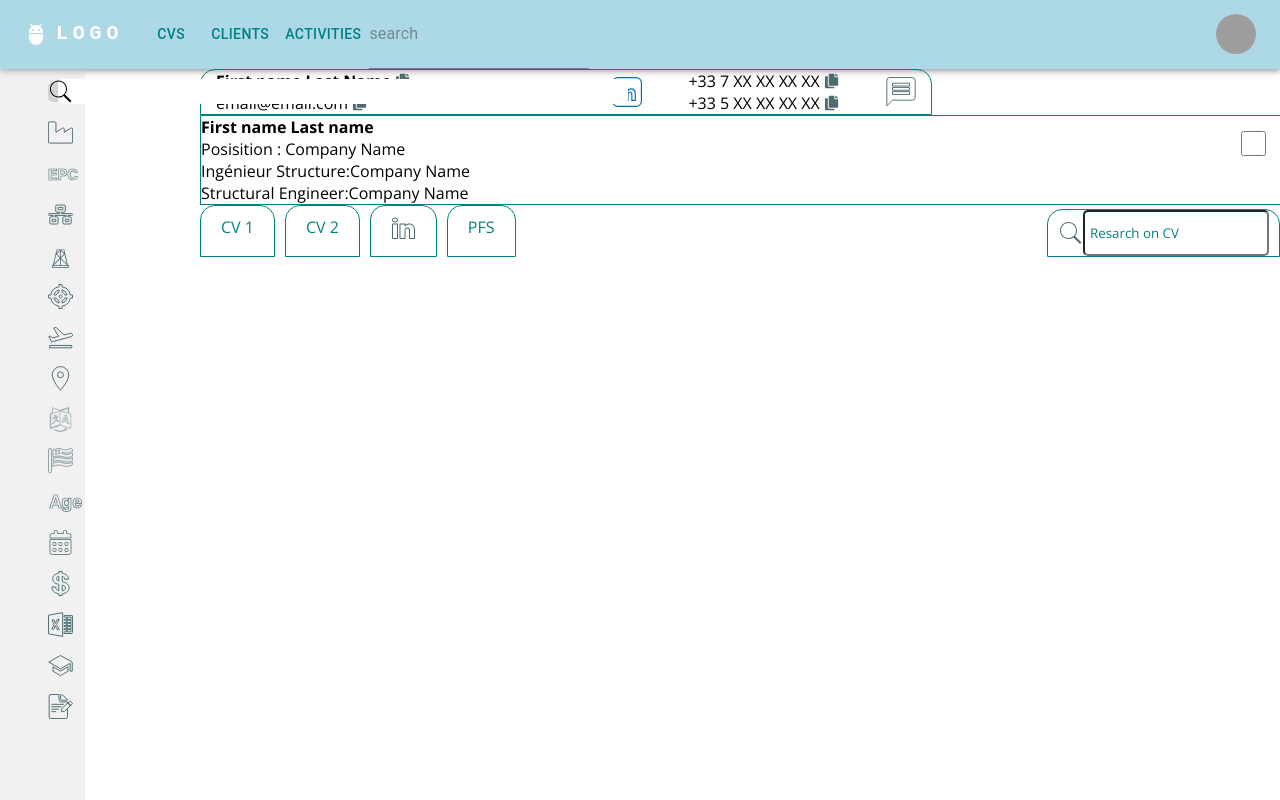
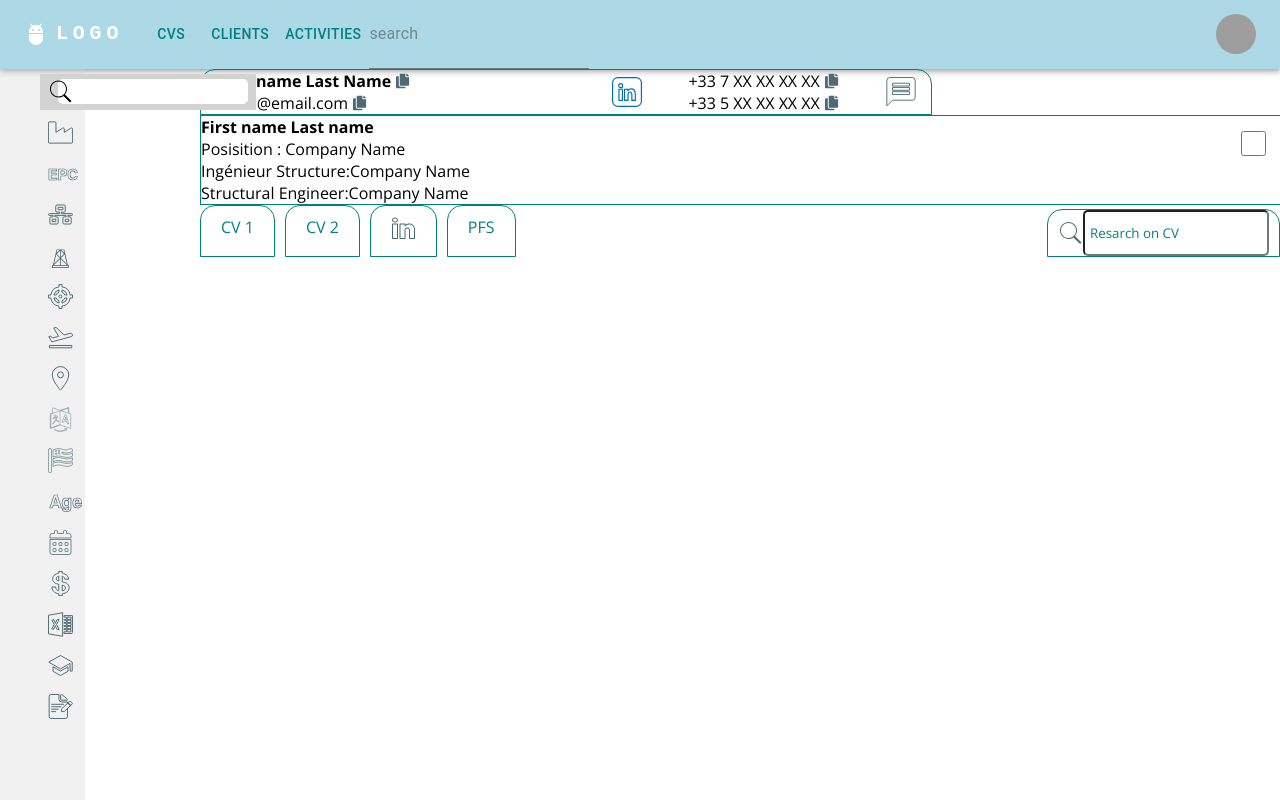
Before and after one commit to Taoufik-BENNOUR/hr_dashboard, a React (Create React App) app: page / in a window 1280 px wide. Built offline with nearby package versions, Linux system fonts and the light colour scheme; grey boxes are pictures that could not be loaded.

Commit message:
keyword input

```diff
--- a/src/components/pop-up/PopUp.jsx
+++ b/src/components/pop-up/PopUp.jsx
@@ -26,8 +26,8 @@ const PopUp = ({open,anchorEl,placement,setOpen,index}) => {
   open={open} anchorEl={anchorEl} placement={placement}>
 
       <div className='pop-up-buttons'>
-        <button ><Done/></button>
-        <button onClick={()=>handleClose()}><Close/></button>
+        {/* <button ><Done/></button> */}
+        <button style={{visibility:'hidden'}} onClick={()=>handleClose()}><Close/></button>
       </div>
         <Box className="pop-up-content" sx={{ p: 1, bgcolor: 'background.paper',
       }}>
--- a/src/components/sidebar/Sidebar.jsx
+++ b/src/components/sidebar/Sidebar.jsx
@@ -34,10 +34,10 @@ const Sidebar = () => {
 
     return (
       <div className={`sidebar ${open&& "active"}`} id="sidebar">
-              <ul lassName='sidebarItems' >
-              <a className="nav-keyword">
-                        <li onClick={handleExpand} className={`sidebarItem ${openKey&&"keywordOpen"}`}>
-                          <img  href={"/"} className="keyword-icon" width={25} src={Keyword_filled} alt="" />
+              <ul  onClick={handleClick("right",0)} className="nav-keyword-container" >
+              <a onClick={handleExpand}  className={`nav-keyword ${currentIndex===0 && open&& "selected"}`}>
+                        <li  className={`sidebarItem ${openKey&&"keywordOpen"}`}>
+                          <img href={"/"} className="keyword-icon" width={25} src={Keyword_filled} alt="" />
                            <span className={`${openKey && "keyword-title"}`}>Keyword</span>
           {                <>
            <input className={`search-input ${openKey && "search-expanded"}`} type="search" />
@@ -47,10 +47,10 @@ const Sidebar = () => {
                       </a>
 
           {sidebarData.map((item,i)=>
-                     ( <a  onClick={handleClick("right",i)} className={`link ${currentIndex===i && open&& "active"}`} href={item?.path}>
-                        <li key={i} className={`sidebarItem ${open&& "active"}`}>
-                          <img className="icons" width={item.size} src={currentIndex===i &&open?item.icon : item.iconEmpty} alt="" />
-                          <span className={`${currentIndex===i&& open&& "active"}`}>{item.title}</span>
+                     ( <a  onClick={handleClick("right",i+1)} className={`link ${currentIndex===i+1 && open&& "active"}`} href={item?.path}>
+                        <li key={i+1} className={`sidebarItem ${open&& "active"}`}>
+                          <img className="icons" width={item.size} src={currentIndex===i+1 &&open?item.icon : item.iconEmpty} alt="" />
+                          <span className={`${currentIndex===i+1&& open&& "active"}`}>{item.title}</span>
                         </li>
                       </a>))}
               </ul>
--- a/src/components/sidebar/sidebar.css
+++ b/src/components/sidebar/sidebar.css
@@ -113,8 +113,12 @@ body {
   display: none !important;
 }
 .nav-keyword{
+  width: 200px;
+  background: lightgray;
+}
+.nav-keyword.selected{
   width: 600px;
-  /* background: lightgray; */
+  background: lightgray;
 }
 .keywordOpen{
   width: 95%;
@@ -122,7 +126,9 @@ body {
   background: lightgray;
 
 }
-
+.nav-keyword-container{
+  height: 30px;
+}
 .nav-keyword .keywordOpen{
   /* background: white; */
   /* height: 25px; */
```
